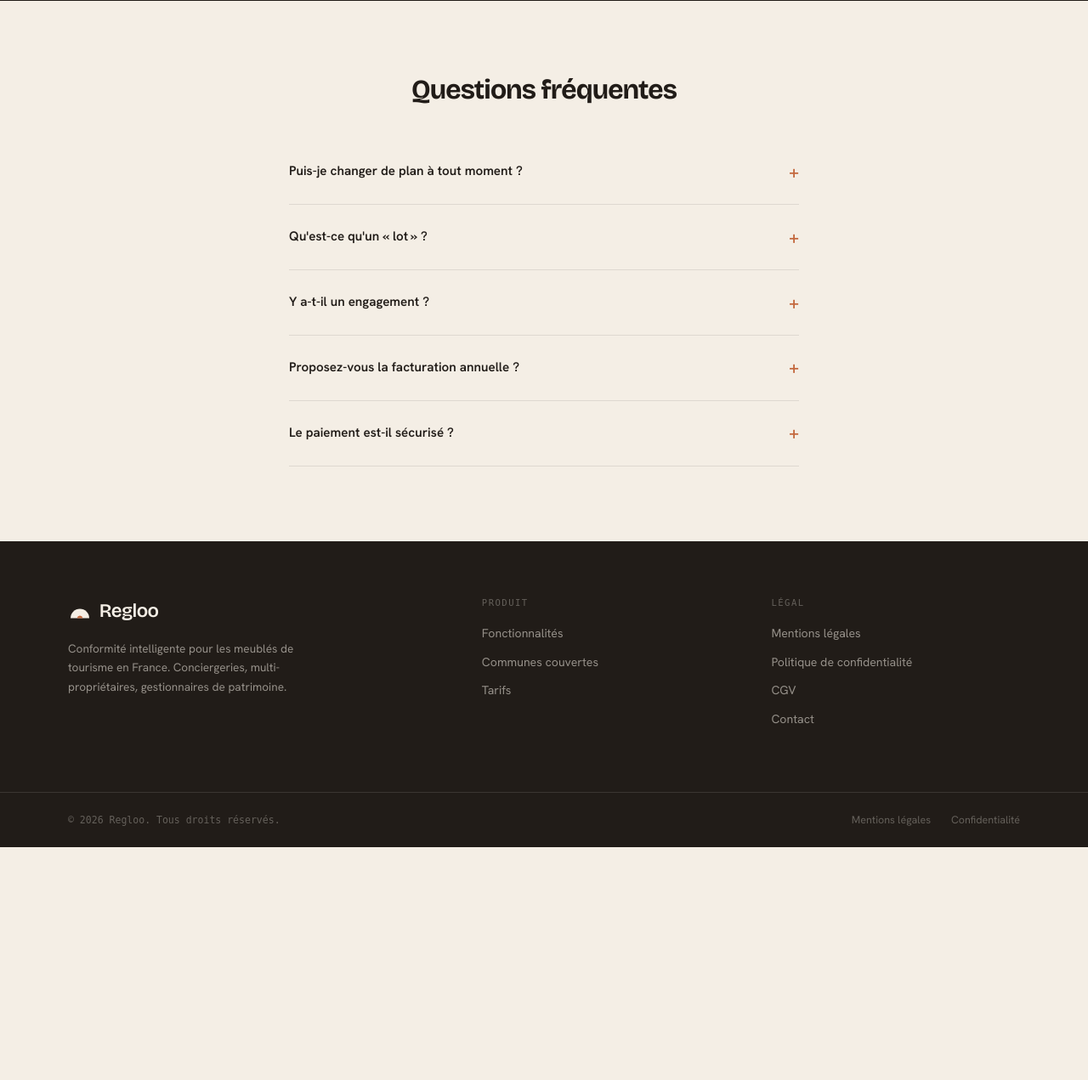
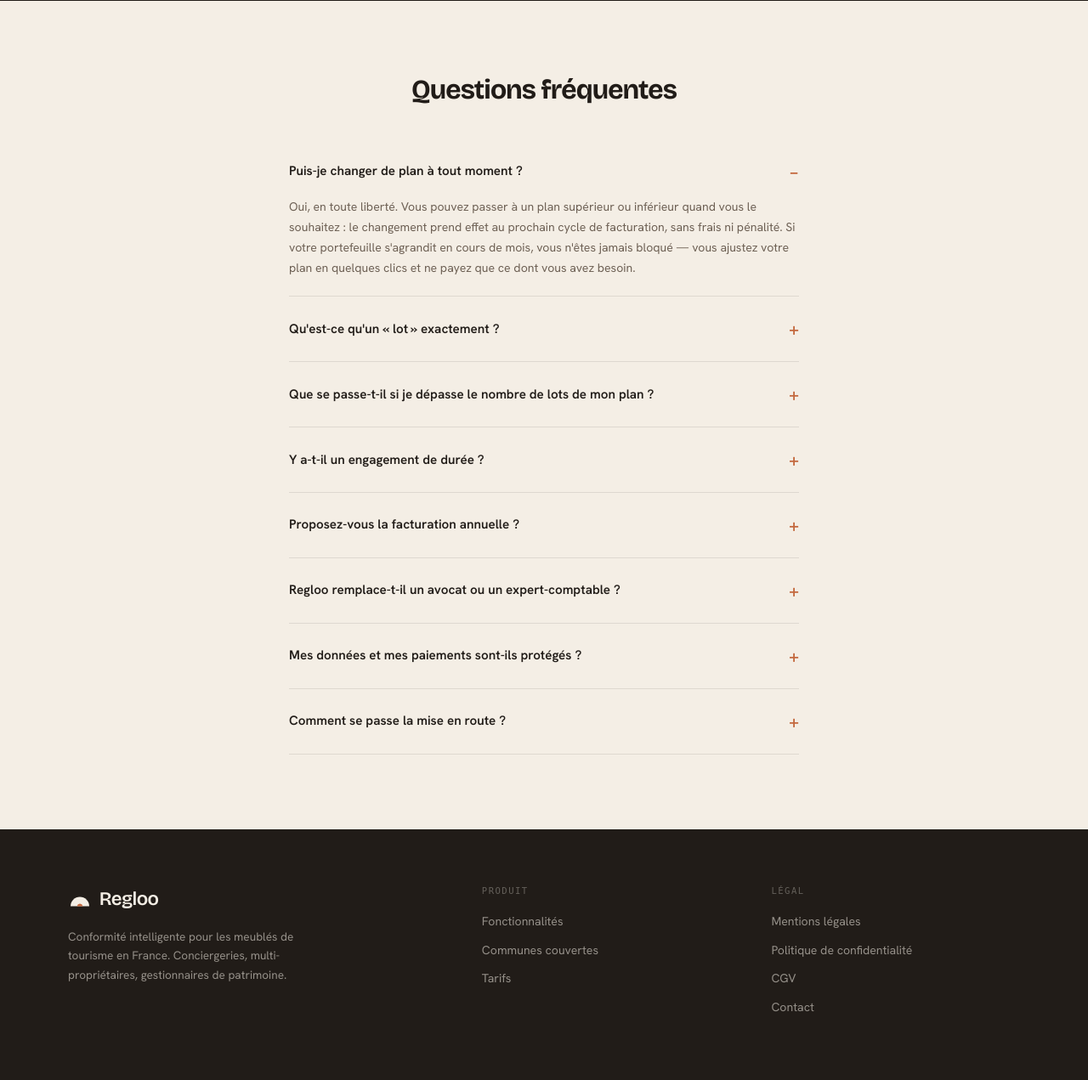
Before and after one commit to FondationFlorence/Locataire, a Node server app: page /tarifs in a window 1280 px wide. Shown: the part 1402-2673 px from the top of the page at 85% size. Before the commit the page ends 2399 px from the top, so only its background shows below. Run offline with Node 20, Linux system fonts and the light colour scheme; some web fonts are replaced.

Commit message:
Animations d'affichage + FAQ étoffée
Animations
- Entrée du hero au chargement (fondu/montée échelonné : accroche, titre,
  description, actions, stats, carte).
- Compteurs animés sur les statistiques du hero (60+, 20 k€, 6).
- Révélation en cascade au défilement : barre de confiance, grilles
  (fonctionnalités, tableau de bord, alertes, témoignages, étapes,
  communes) et bloc CTA — les enfants apparaissent avec un léger décalage.
- Lueur terracotta pulsée dans le hero, micro-interaction sur les icônes
  de fonctionnalités, entrée de la barre de navigation.
- Tout est désactivé sous prefers-reduced-motion (accessibilité).

FAQ (page Tarifs)
- Réponses réécrites et complétées ; 8 questions (changement de plan, lot,
  dépassement, engagement, annuel, périmètre vs avocat/comptable, RGPD &
  paiement, mise en route).
- Accordéon : une seule réponse ouverte à la fois, première ouverte par
  défaut ; hauteur d'ouverture augmentée.

Co-Authored-By: Claude Opus 4.8 <noreply@anthropic.com>
Claude-Session: https://claude.ai/code/session_01BvxhMXpQraHS9CewpQ33kG

```diff
--- a/public/css/shared.css
+++ b/public/css/shared.css
@@ -144,9 +144,19 @@ img, svg { display: block; max-width: 100%; }
 .footer-legal-links a { font-size: 0.78rem; color: var(--on-dark-faint); transition: color var(--transition); }
 .footer-legal-links a:hover { color: var(--on-dark); }
 
-/* ── SCROLL REVEAL ── */
-[data-reveal] { opacity: 0; transform: translateY(18px); transition: opacity 0.6s ease, transform 0.6s ease; }
-[data-reveal].is-visible { opacity: 1; transform: none; }
+/* ── ANIMATION ── */
+@keyframes rgFadeUp { from { opacity: 0; transform: translateY(22px); } to { opacity: 1; transform: none; } }
+@keyframes rgFadeDown { from { opacity: 0; transform: translateY(-10px); } to { opacity: 1; transform: none; } }
+@keyframes rgGlow { 0%, 100% { opacity: 0.7; transform: scale(1); } 50% { opacity: 1; transform: scale(1.07); } }
+@keyframes rgFloat { 0%, 100% { transform: translateY(0); } 50% { transform: translateY(-7px); } }
+
+/* Scroll reveal (containers and staggered children) */
+[data-reveal], .reveal-child { opacity: 0; transform: translateY(18px); transition: opacity 0.6s ease, transform 0.6s ease; }
+[data-reveal].is-visible, .reveal-child.is-visible { opacity: 1; transform: none; }
+
+@media (prefers-reduced-motion: no-preference) {
+  .nav { animation: rgFadeDown 0.55s ease both; }
+}
 
 /* ── SHARED RESPONSIVE ── */
 @media (max-width: 900px) {
@@ -178,5 +188,6 @@ img, svg { display: block; max-width: 100%; }
 }
 @media (prefers-reduced-motion: reduce) {
   html { scroll-behavior: auto; }
-  [data-reveal] { opacity: 1; transform: none; transition: none; }
+  [data-reveal], .reveal-child { opacity: 1 !important; transform: none !important; transition: none; }
+  *, *::before, *::after { animation-duration: 0.001ms !important; animation-iteration-count: 1 !important; }
 }
--- a/public/css/tarifs.css
+++ b/public/css/tarifs.css
@@ -48,7 +48,7 @@
 .faq-q::after { content: '+'; font-size: 1.3rem; color: var(--terracotta); transition: transform var(--transition); flex-shrink: 0; }
 .faq-item.open .faq-q::after { content: '−'; }
 .faq-a { font-size: 0.88rem; color: var(--muted); line-height: 1.7; max-height: 0; overflow: hidden; transition: max-height 0.3s ease, padding 0.3s ease; padding-top: 0; }
-.faq-item.open .faq-a { max-height: 260px; padding-top: 0.8rem; }
+.faq-item.open .faq-a { max-height: 440px; padding-top: 0.8rem; }
 .faq-a a { color: var(--terracotta); font-weight: 500; }
 
 /* ── RESPONSIVE ── */
--- a/views/tarifs.ejs
+++ b/views/tarifs.ejs
@@ -91,25 +91,37 @@
   <section class="faq-section">
     <h2 class="faq-title">Questions fréquentes</h2>
 
-    <div class="faq-item">
+    <div class="faq-item open">
       <div class="faq-q">Puis-je changer de plan à tout moment ?</div>
-      <div class="faq-a">Oui. Vous pouvez upgrader ou downgrader votre plan à tout moment. Le changement prend effet au prochain cycle de facturation. Aucune pénalité.</div>
+      <div class="faq-a">Oui, en toute liberté. Vous pouvez passer à un plan supérieur ou inférieur quand vous le souhaitez : le changement prend effet au prochain cycle de facturation, sans frais ni pénalité. Si votre portefeuille s'agrandit en cours de mois, vous n'êtes jamais bloqué — vous ajustez votre plan en quelques clics et ne payez que ce dont vous avez besoin.</div>
     </div>
     <div class="faq-item">
-      <div class="faq-q">Qu'est-ce qu'un « lot » ?</div>
-      <div class="faq-a">Un lot correspond à un bien immobilier unique déclaré sur les plateformes de location courte durée (Airbnb, Booking, Abritel, etc.). Un appartement = un lot.</div>
+      <div class="faq-q">Qu'est-ce qu'un « lot » exactement ?</div>
+      <div class="faq-a">Un lot, c'est un bien immobilier unique proposé à la location courte durée : un appartement, une maison, un studio. Peu importe le nombre de plateformes sur lesquelles il est annoncé (Airbnb, Booking, Abritel…), un même logement ne compte que pour un seul lot. Vous choisissez donc votre plan selon le nombre total de logements que vous gérez, pas selon le nombre d'annonces.</div>
     </div>
     <div class="faq-item">
-      <div class="faq-q">Y a-t-il un engagement ?</div>
-      <div class="faq-a">Non. L'abonnement est mensuel et sans engagement. Vous pouvez annuler à tout moment depuis votre espace. Le service reste actif jusqu'à la fin de la période payée.</div>
+      <div class="faq-q">Que se passe-t-il si je dépasse le nombre de lots de mon plan ?</div>
+      <div class="faq-a">Aucune coupure brutale, jamais. Dès que vous approchez de la limite de votre plan, nous vous prévenons et vous proposons de passer au palier supérieur. Vos données, votre historique et votre suivi de conformité restent intacts pendant toute la transition.</div>
+    </div>
+    <div class="faq-item">
+      <div class="faq-q">Y a-t-il un engagement de durée ?</div>
+      <div class="faq-a">Non. L'abonnement est mensuel et sans engagement. Vous résiliez quand vous le voulez, directement depuis votre espace : le service reste actif jusqu'à la fin de la période déjà réglée, sans reconduction forcée ni frais cachés.</div>
     </div>
     <div class="faq-item">
       <div class="faq-q">Proposez-vous la facturation annuelle ?</div>
-      <div class="faq-a">Oui, sur demande : l'engagement annuel vous fait économiser l'équivalent de deux mois. Écrivez-nous à <%= site.email %> pour l'activer.</div>
+      <div class="faq-a">Oui, sur demande. L'engagement annuel vous fait économiser l'équivalent de deux mois par rapport au paiement mensuel. Écrivez-nous à <a href="mailto:<%= site.email %>"><%= site.email %></a> et nous activons la facturation annuelle sur votre compte.</div>
     </div>
     <div class="faq-item">
-      <div class="faq-q">Le paiement est-il sécurisé ?</div>
-      <div class="faq-a">Oui. Nous utilisons Stripe pour le traitement des paiements. Vos données bancaires ne passent jamais par nos serveurs. Stripe est certifié PCI DSS niveau 1.</div>
+      <div class="faq-q"><%= site.name %> remplace-t-il un avocat ou un expert-comptable ?</div>
+      <div class="faq-a">Non, et ce n'est pas son objectif. <%= site.name %> est un outil d'aide à la conformité : il centralise les règles de chaque commune, surveille vos plafonds de jours et vos échéances (DPE, Declaloc, délibérations) et vous alerte <em>avant</em> qu'un problème ne survienne. Pour un conseil juridique ou fiscal personnalisé, il constitue un excellent complément au travail de vos conseils — pas un substitut.</div>
+    </div>
+    <div class="faq-item">
+      <div class="faq-q">Mes données et mes paiements sont-ils protégés ?</div>
+      <div class="faq-a">Oui. Vos données sont hébergées dans l'Union européenne et traitées conformément au RGPD ; nous ne les revendons jamais. Les paiements sont gérés par Stripe, certifié PCI DSS niveau 1 : vos coordonnées bancaires ne transitent jamais par nos serveurs.</div>
+    </div>
+    <div class="faq-item">
+      <div class="faq-q">Comment se passe la mise en route ?</div>
+      <div class="faq-a">En quelques minutes. Vous choisissez votre plan, vous ajoutez vos biens (commune, type de bien, plateformes) et <%= site.name %> applique immédiatement les règles de chaque commune à votre portefeuille. Les plans Premium et sur mesure incluent un onboarding dédié pour importer un grand portefeuille sans effort.</div>
     </div>
   </section>
 
```
Also changed, not shown: public/css/landing.css (+13 -1 lines), views/layout.ejs (+11 -11 lines), public/js/app.js.
